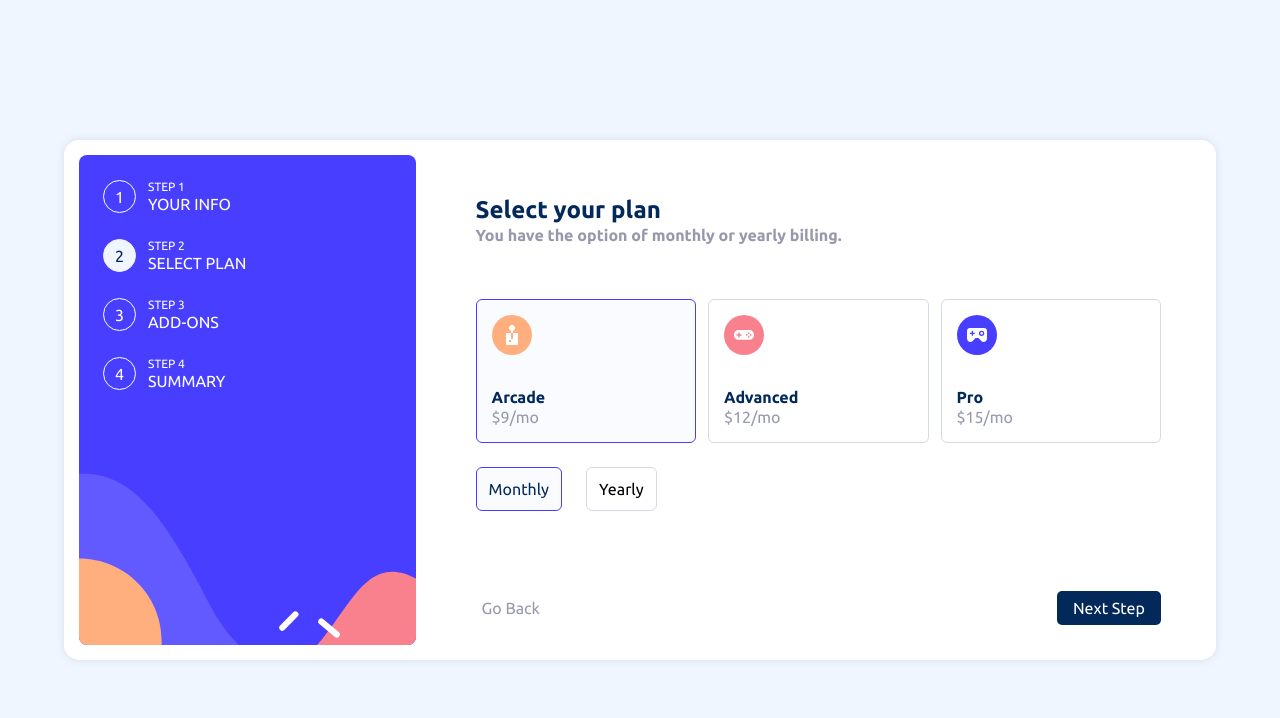
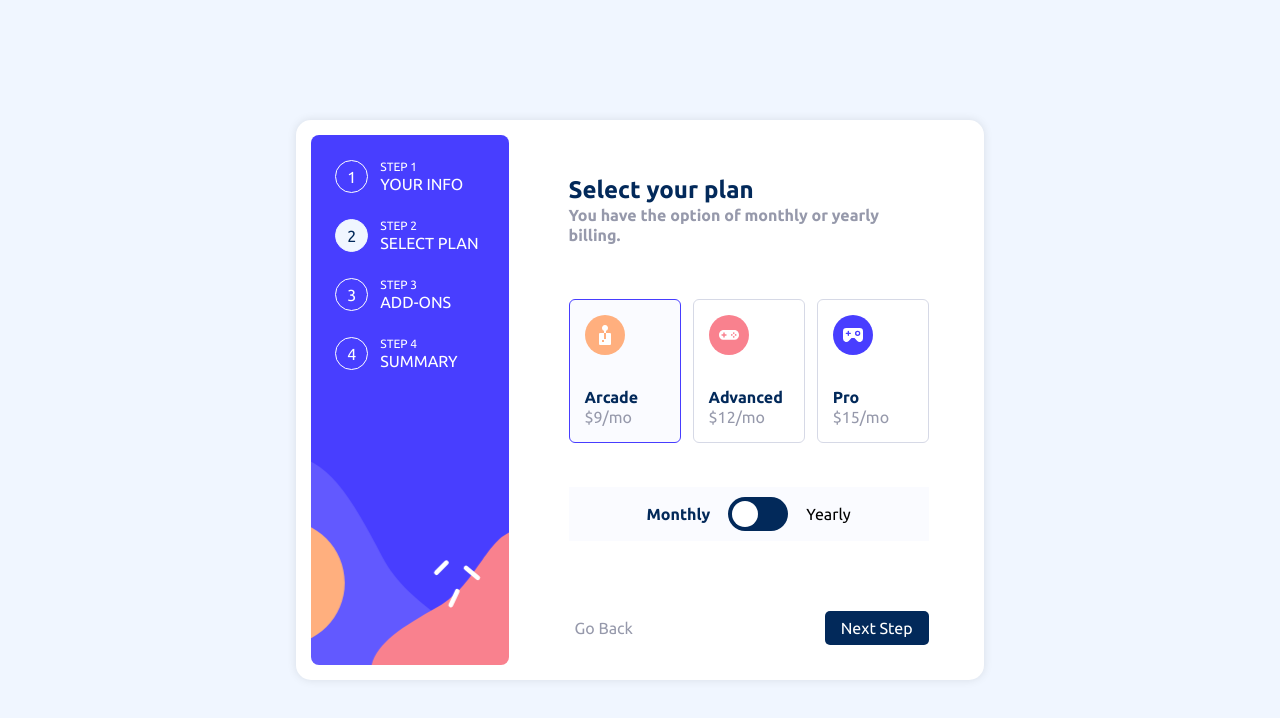
Before and after one commit to kadir-akar/multi-step-form, a React (Vite) app: page / in a window 1280 px wide. Both pictures are taken after typing "Sample", "name@example.com", "5551234" into the empty fields and a click on the button "Next Step". Shown: the top 718 px of the page. Built offline with nearby package versions, Linux system fonts and the light colour scheme.

Commit message:
toggle and multi choose added

```diff
--- a/src/components/multi-step-form/index.jsx
+++ b/src/components/multi-step-form/index.jsx
@@ -53,6 +53,7 @@ const MultiStepForm = () => {
       [stepId]: stepData,
     });
     setActiveStep(nextStepId);
+    console.log(formData);
   };
   const handleBack = () => {
     const currentStepNumber = Number(activeStep.slice(-1));
--- a/src/components/multi-step-form/styled.jsx
+++ b/src/components/multi-step-form/styled.jsx
@@ -6,7 +6,8 @@ export const MultiStepForm = styled.div`
   gap: 20px;
   background-color: var(--white);
   border-radius: 15px;
-  min-height: 65vh;
-  min-width: 90vw;
+  min-height: 70vh;
+  min-width: 52vw;
+  max-width: 65vw;
   box-shadow: 0 0 10px 0 rgba(0, 0, 0, 0.1);
 `;
--- a/src/components/step-2/index.jsx
+++ b/src/components/step-2/index.jsx
@@ -1,10 +1,10 @@
 import React from "react";
 import Step from "../step";
 import FormJSON from "../../form.json";
-
 import { useState } from "react";
 
 import * as S from "./styled";
+import "./toggle.css";
 
 import { Icons, defaultPlan, defaultBillingType } from "./constants";
 
@@ -19,15 +19,15 @@ const Step2 = ({ onStepSubmit, formData, ...props }) => {
   const changePlan = (newPlan) => {
     setPlan(newPlan);
   };
-
-  const changeBilling = (newBillingType) => {
-    setBillingType(newBillingType);
+  const Changetoggle = () => {
+    if (billingType === "monthly") {
+      setBillingType("yearly");
+    } else {
+      setBillingType("monthly");
+    }
   };
   const onSubmit = (e) => {
-    onStepSubmit("step2", "step3", {
-      billingType,
-      plan,
-    });
+    onStepSubmit("step2", "step3", { billingType, plan });
   };
 
   return (
@@ -50,19 +50,16 @@ const Step2 = ({ onStepSubmit, formData, ...props }) => {
             </S.RadioLabel>
           ))}
         </S.RadioGroup>
+
         <S.BillingGroup>
-          <S.BillingButton
-            type="button"
-            onClick={() => changeBilling("monthly")}
-            isSelected={billingType === "monthly"}
-          >
+          <S.BillingButton type="button" isSelected={billingType === "monthly"}>
             Monthly
           </S.BillingButton>
-          <S.BillingButton
-            type="button"
-            onClick={() => changeBilling("yearly")}
-            isSelected={billingType === "yearly"}
-          >
+          <label className="switch" onChange={Changetoggle}>
+            <input type="checkbox" />
+            <span className="slider round"></span>
+          </label>
+          <S.BillingButton type="button" isSelected={billingType === "yearly"}>
             Yearly
           </S.BillingButton>
         </S.BillingGroup>
--- a/src/components/step-2/styled.jsx
+++ b/src/components/step-2/styled.jsx
@@ -48,11 +48,15 @@ export const Subtitle = styled.h6`
   font-weight: 400;
   color: var(--cool-gray);
 `;
-
 export const BillingGroup = styled.div`
   display: flex;
+  gap: 12px;
   align-items: center;
-  gap: 24px;
+  margin-top: 20px;
+  margin-bottom: 20px;
+  justify-content: center;
+  background-color: var(--alabaster);
+  padding: 10px;
 `;
 
 export const Description = styled.p`
@@ -62,14 +66,10 @@ export const Description = styled.p`
 
 export const BillingButton = styled.button`
   background-color: var(--alabester);
-  border: 1px solid var(--light-gray);
-  padding: 12px;
-  border-radius: 6px;
   ${({ isSelected }) =>
     isSelected &&
     `
+    font-weight: 700;
     color: var(--prussian-blue);
-    background-color: var(--alabaster);
-    border-color: var(--purplish-blue);
   `}
 `;
--- /dev/null
+++ b/src/components/step-2/toggle.css
@@ -0,0 +1,60 @@
+.switch {
+  position: relative;
+  display: inline-block;
+  width: 60px;
+  height: 34px;
+}
+
+.switch input {
+  opacity: 0;
+  width: 0;
+  height: 0;
+  display: flex;
+}
+
+.slider {
+  position: absolute;
+  cursor: pointer;
+  top: 0;
+  left: 0;
+  right: 0;
+  bottom: 0;
+  background-color: var(--marine-blue);
+  -webkit-transition: 0.4s;
+  transition: 0.4s;
+}
+
+.slider:before {
+  position: absolute;
+  content: "";
+  height: 26px;
+  width: 26px;
+  left: 4px;
+  bottom: 4px;
+  background-color: white;
+  -webkit-transition: 0.4s;
+  transition: 0.4s;
+}
+
+input:checked + .slider {
+  background-color: var(--marine-blue);
+}
+
+input:focus + .slider {
+  box-shadow: 0 0 1px #2196f3;
+}
+
+input:checked + .slider:before {
+  -webkit-transform: translateX(26px);
+  -ms-transform: translateX(26px);
+  transform: translateX(26px);
+}
+
+/* Rounded sliders */
+.slider.round {
+  border-radius: 34px;
+}
+
+.slider.round:before {
+  border-radius: 50%;
+}
--- a/src/components/step-4/index.jsx
+++ b/src/components/step-4/index.jsx
@@ -1,7 +1,21 @@
 import React from "react";
 import Step from "../step";
-const Step4 = (props) => {
-  return <Step {...props}>Step4</Step>;
+
+import * as S from "./styled";
+
+const Step4 = ({ formData, ...props }) => {
+  return (
+    <Step {...props}>
+      <S.Step4>
+        <S.MainRow>
+          <S.Title>
+            {formData.step2.plan} ({formData.step2.billingType})
+          </S.Title>
+          <S.Price>Price</S.Price>
+        </S.MainRow>
+      </S.Step4>
+    </Step>
+  );
 };
 
 export default Step4;
--- a/src/components/step-4/styled.jsx
+++ b/src/components/step-4/styled.jsx
@@ -1 +1,13 @@
 import styled from "styled-components";
+
+export const Step4 = styled.div``;
+
+export const MainRow = styled.div``;
+
+export const SubRow = styled.div``;
+
+export const Title = styled.h4``;
+
+export const Price = styled.h6``;
+
+export const TotalAmount = styled.h3``;
--- a/src/components/step/index.jsx
+++ b/src/components/step/index.jsx
@@ -22,7 +22,11 @@ const Step = ({
         {hasBackButton && (
           <S.GoBackButton onClick={onBack}>Go Back</S.GoBackButton>
         )}
-        {hasNextButton && <S.GoNextButton>Next Step</S.GoNextButton>}
+        {hasNextButton ? (
+          <S.GoNextButton>Next Step</S.GoNextButton>
+        ) : (
+          <S.GoNextButton type="submit">Confirm</S.GoNextButton>
+        )}
       </S.StepFooter>
     </S.Step>
   );
```
